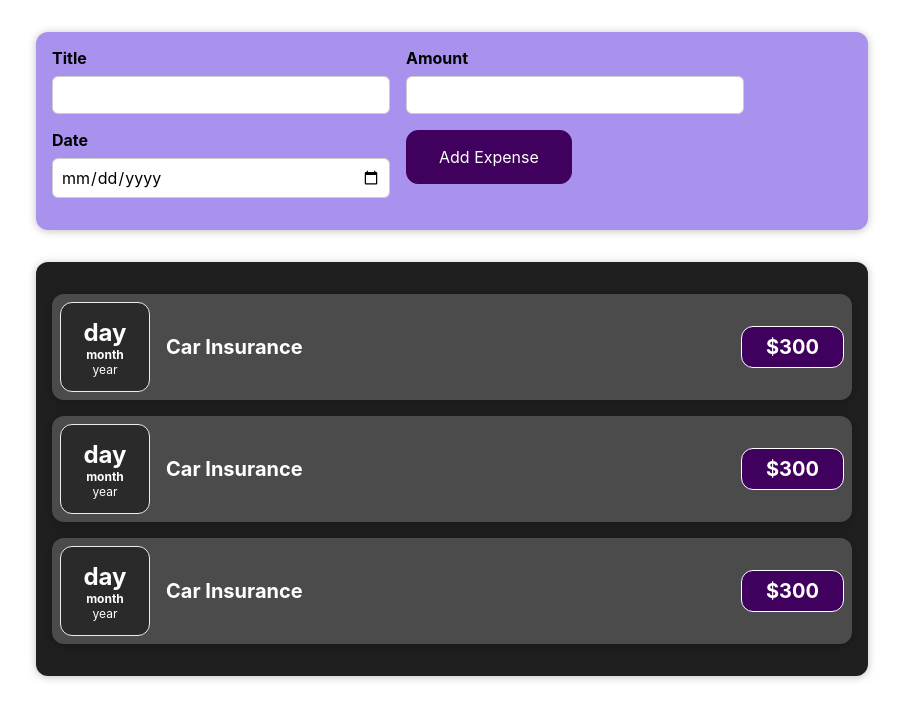
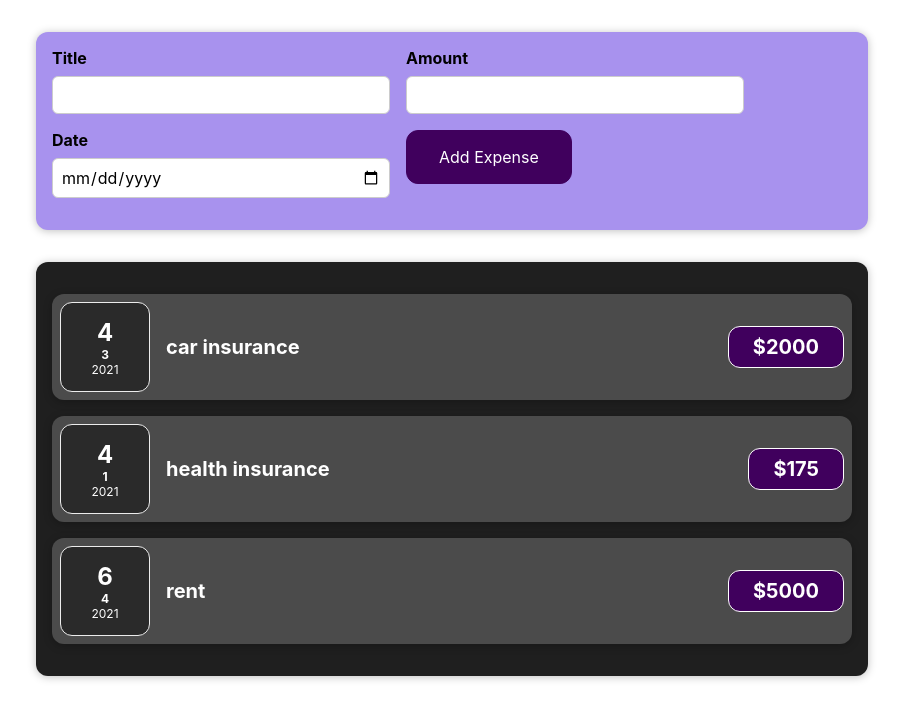
Before and after one commit to hosseinghs/react-expense-tracker, a React (Create React App) app: page / in a window 1280 px wide. Shown: the top 720 px of the page, without its empty margins (188-1091 px from the left). Built offline with nearby package versions, Linux system fonts and the light colour scheme.

Commit message:
mock data added to components

```diff
--- a/src/App.js
+++ b/src/App.js
@@ -1,10 +1,21 @@
+import { useState } from "react";
 import Expenses from "./components/Expenses";
 import NewExpense from "./components/NewExpense";
 function App() {
+  const [mockData, setMockData] = useState([
+    { id: 0, title: "car insurance", amount: 2000, date: "2021-4-22" },
+    { id: 1, title: "health insurance", amount: 175, date: "2021-2-25" },
+    { id: 2, title: "rent", amount: 5000, date: "2021-5-1" },
+  ]);
+
+  const saveExpenseItem = (expense) => {
+    console.log(mockData);
+  };
+
   return (
     <>
-      <NewExpense />
-      <Expenses />
+      <NewExpense onSaveExpenseData={saveExpenseItem} />
+      <Expenses mockData={mockData} />
     </>
   );
 }
--- a/src/components/ExpenseDate.js
+++ b/src/components/ExpenseDate.js
@@ -1,11 +1,15 @@
 import "../assets/style/expense-date.css";
 
-const ExpenseDate = () => {
+const ExpenseDate = ({ date }) => {
+  const day = new Date(date).getDay();
+  const month = new Date(date).getMonth();
+  const year = new Date(date).getFullYear();
+
   return (
     <div className="expense-date">
-      <div className="expense-date__day">day</div>
-      <div className="expense-date__month">month</div>
-      <div className="expense-date__year">year</div>
+      <div className="expense-date__day">{day}</div>
+      <div className="expense-date__month">{month}</div>
+      <div className="expense-date__year">{year}</div>
     </div>
   );
 };
--- a/src/components/ExpenseItem.js
+++ b/src/components/ExpenseItem.js
@@ -1,13 +1,13 @@
 import ExpenseDate from "./ExpenseDate";
 import "../assets/style/expense-item.css";
 
-const ExpenseItem = () => {
+const ExpenseItem = ({ title, amount, date }) => {
   return (
     <div className="expense-item">
-      <ExpenseDate />
+      <ExpenseDate date={date} />
       <div className="expense-item__description">
-        <h2>Car Insurance</h2>
-        <div className="expense-item__price">$300</div>
+        <h2>{title}</h2>
+        <div className="expense-item__price">${amount}</div>
       </div>
     </div>
   );
--- a/src/components/Expenses.js
+++ b/src/components/Expenses.js
@@ -1,12 +1,13 @@
 import ExpenseItem from "./ExpenseItem";
 import "../assets/style/expenses.css";
 
-const Expense = () => {
+const Expense = ({mockData}) => {
+
   return (
     <div className="expenses">
-      <ExpenseItem />
-      <ExpenseItem />
-      <ExpenseItem />
+      {mockData.map(({ id, title, amount, date }) => (
+        <ExpenseItem key={id} title={title} amount={amount} date={date} />
+      ))}
     </div>
   );
 };
```
